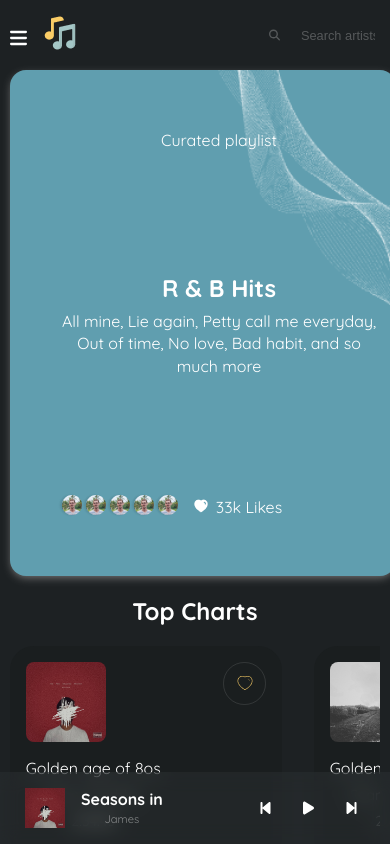
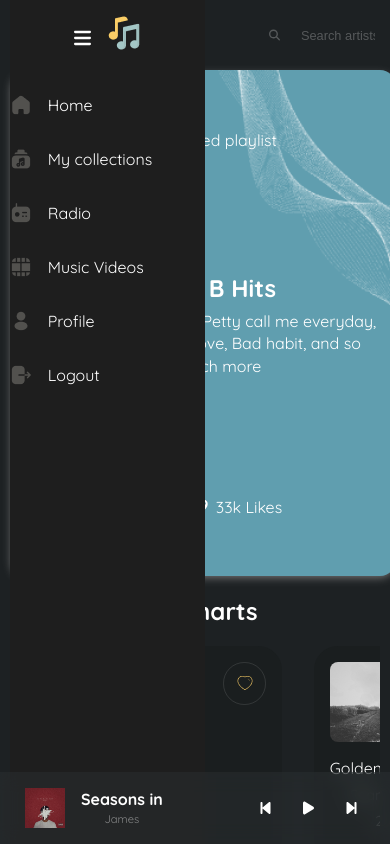
Before and after one commit to The-indigo/kaboom, a React (Create React App) app: page / in a window 390 px wide. Shown: the top 844 px of the page. Built offline with nearby package versions, Linux system fonts and the light colour scheme.

Commit message:
mobile nav

```diff
--- a/src/components/shared/Search/Search.css
+++ b/src/components/shared/Search/Search.css
@@ -55,6 +55,10 @@ input::placeholder {
     .mobile-menu-icon {
         display: none;
     }
+
+    .nav-a-div {
+        display: none;
+    }
 }
 
 @media (max-width:800px) {
@@ -64,5 +68,28 @@ input::placeholder {
 
     .header {
         justify-content: space-between;
+        /* position: relative; */
+    }
+
+    .mobile-popup-div {
+        background-color: #1E1E1E;
+        height: 100vh;
+        width: 50%;
+        position: absolute;
+        top: 0;
+        padding-top: 1rem;
+    }
+
+    .nav-a-div {
+        display: flex;
+        flex-direction: column;
+        gap: 2rem;
+        margin-top: 2.5rem;
+    }
+
+    .mobile-navigation-icon-div {
+        display: flex;
+        align-items: center;
+        gap: 1rem;
     }
 }
--- a/src/components/shared/Search/Search.js
+++ b/src/components/shared/Search/Search.js
@@ -33,7 +33,47 @@ const Search = () => {
             //   onChange={handleSearchCountry}
             //   value={searchValue}
           />
+          </div>
+
+          <div className="mobile-popup-div">
+         <div>
+
+    <FontAwesomeIcon
+            icon={faBars}
+            size="2x"
+            width={17}
+            className="mobile-menu-icon"
+          />
+        <img src="images/logo.png" alt="logo" />
+          </div>
+          <div className={`nav-a-div`}>
+               <div className="mobile-navigation-icon-div" >
+              <img src="images/home.png" alt="home icon" />
+              <span className="mobile-navigation-text">Home</span>
+          </div>
+          <div className="mobile-navigation-icon-div" >
+              <img src="images/playlist.png" alt="collections icon" />
+            <span className="mobile-navigation-text">My collections</span>
+          </div>
+          <div className="mobile-navigation-icon-div" >
+              <img src="images/radio.png" alt="radio icon" />
+              <span className="mobile-navigation-text">Radio</span>
+          </div>
+          <div className="mobile-navigation-icon-div">
+              <img src="images/videos.png" alt="video icon" />
+              <span className="mobile-navigation-text">Music Videos</span>
+            </div>
+                      <div className="mobile-navigation-icon-div">
+              <img src="images/profile.png" alt="person icon" />
+              <span className="mobile-navigation-text">Profile</span>
+          </div>
+          <div className="mobile-navigation-icon-div">
+              <img src="images/logout.png" alt="logout icon" />
+              <span className="mobile-navigation-text">Logout</span>
+          </div>
         </div>
+          </div>
+
       </header>
         </>
 
```
